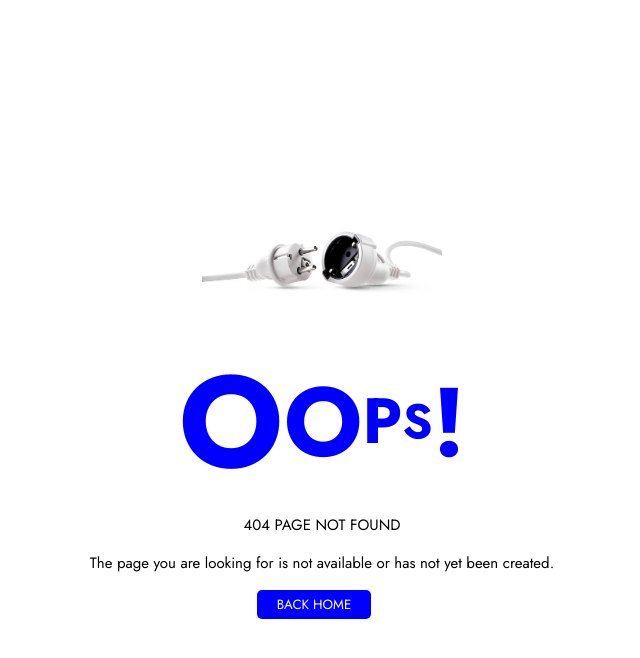
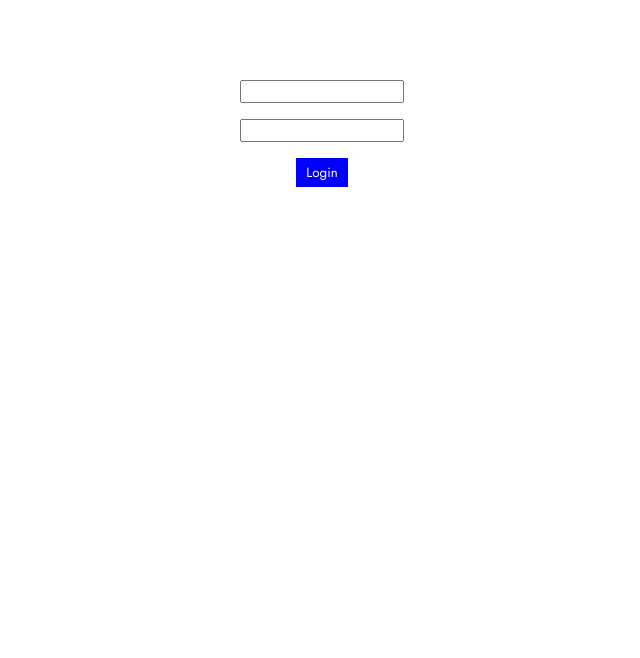
Before and after one commit to Bush-Man/myportfolio.frontend, a React (Create React App) app: page /start in a window 1280 px wide. Before the commit this address had no page. Shown: the top 658 px of the page, without its empty margins (318-958 px from the left). Built offline with nearby package versions, Linux system fonts and the light colour scheme.

Commit message:
Update App.js

```diff
--- a/src/App.js
+++ b/src/App.js
@@ -23,8 +23,8 @@ function App() {
       <Router >
         <Routes>
           <Route exact path="/" element={<Home />} />
-          <Route path= "https://myportfoliotry.onrender.com/start" element={<Login />} />
-          <Route path="https://myportfoliotry.onrender.com/project/:id" element={<Singleproject />} />
+          <Route path= "/start" element={<Login />} />
+          <Route path="/project/:id" element={<Singleproject />} />
           <Route path = "*" element={<Notfound />}/>
           {user?.isAdmin &&
             <>
```
